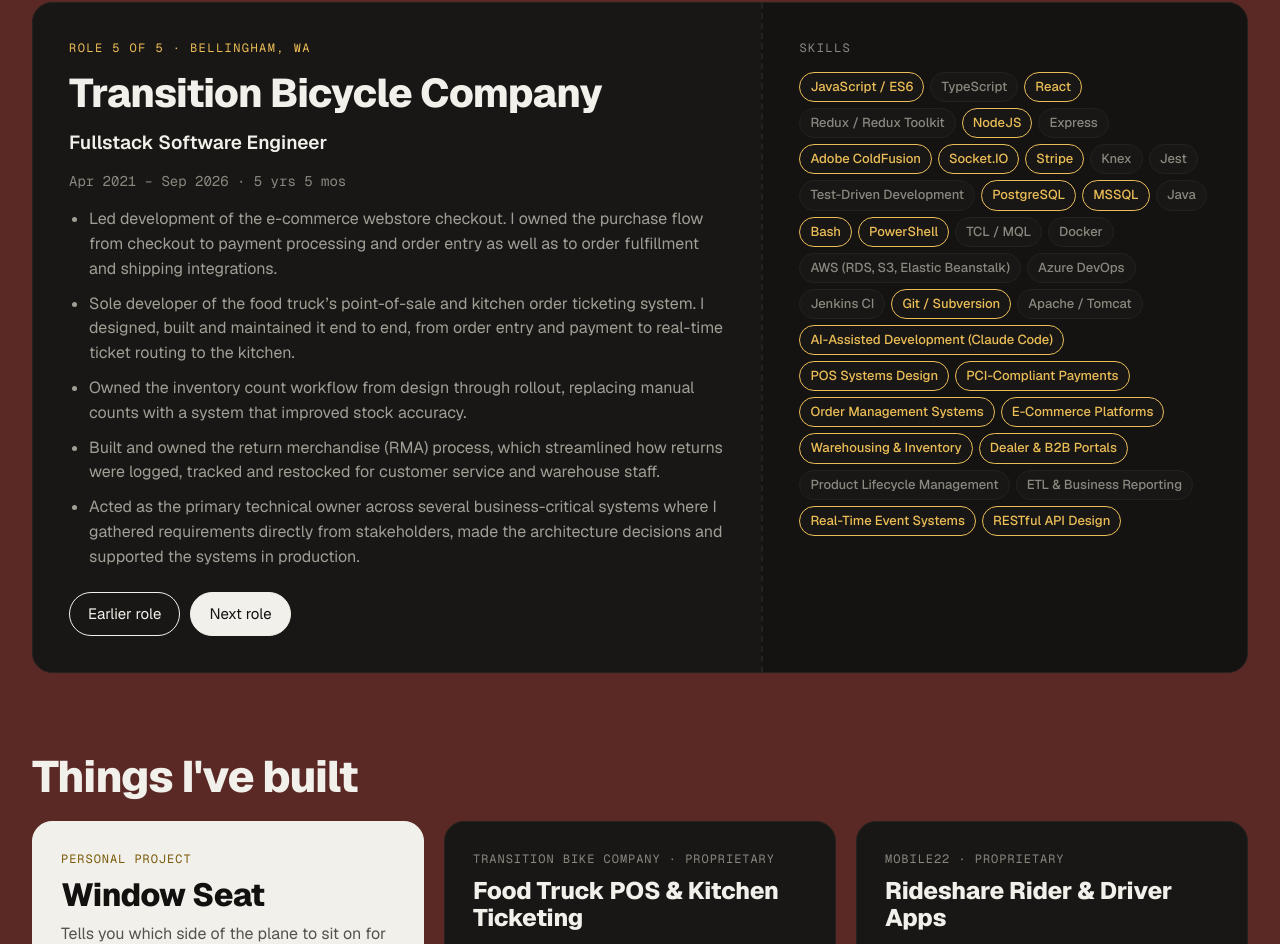
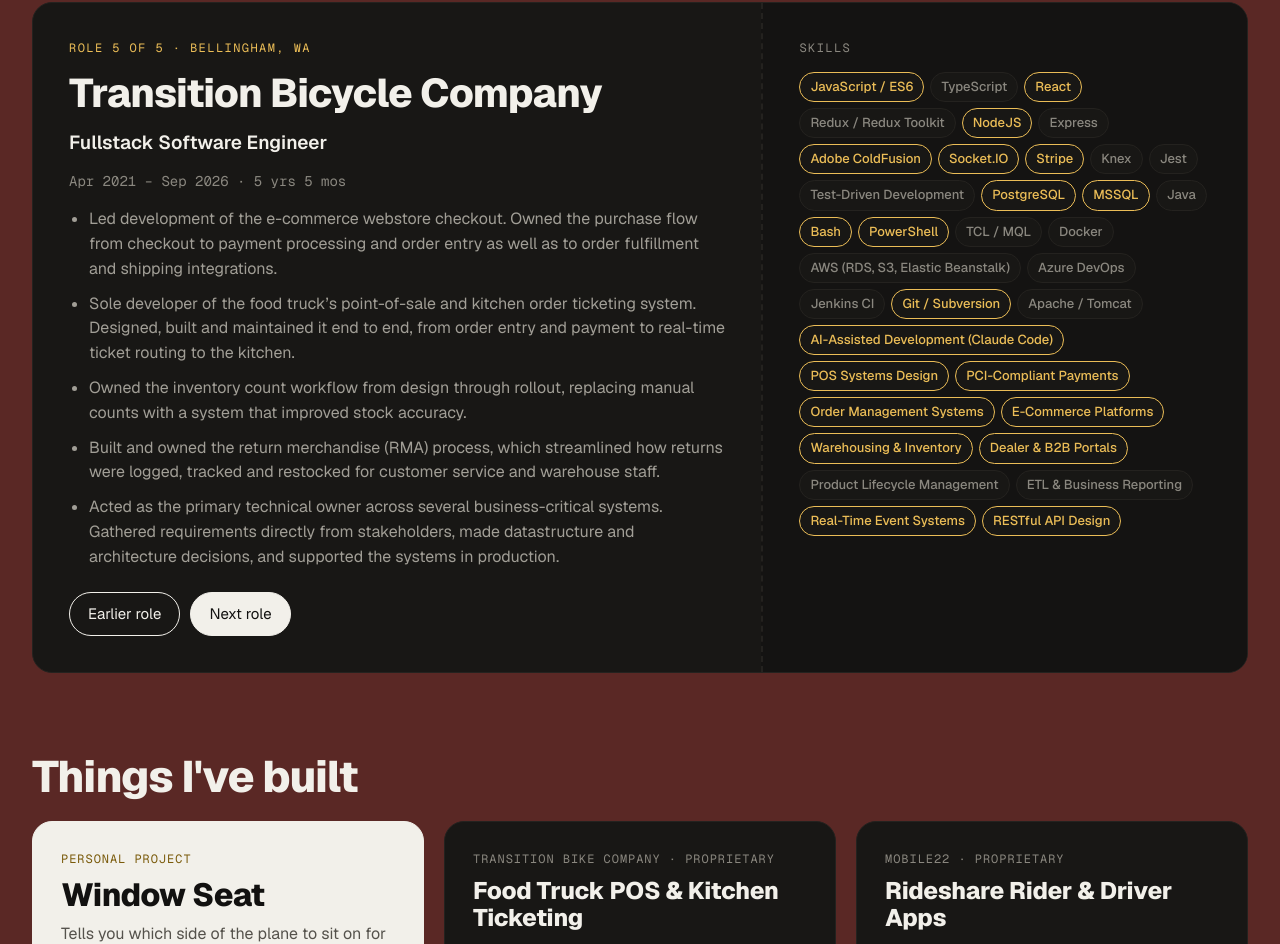
Before and after one commit to malerba423/jmalerba-portfolio, a React (Vite) app: page / in a window 1280 px wide. Shown: the part 1091-2035 px from the top of the page. Built offline with nearby package versions, Linux system fonts and the light colour scheme; the HTML template or start-up script is replaced by a standard one.

Commit message:
remove few instances of first person verbiage

```diff
--- a/src/data.ts
+++ b/src/data.ts
@@ -54,11 +54,11 @@
       'Git / Subversion',
     ],
     bullets: [
-      'Led development of the e-commerce webstore checkout. I owned the purchase flow from checkout to payment processing and order entry as well as to order fulfillment and shipping integrations.',
-      'Sole developer of the food truck’s point-of-sale and kitchen order ticketing system. I designed, built and maintained it end to end, from order entry and payment to real-time ticket routing to the kitchen.',
+      'Led development of the e-commerce webstore checkout. Owned the purchase flow from checkout to payment processing and order entry as well as to order fulfillment and shipping integrations.',
+      'Sole developer of the food truck’s point-of-sale and kitchen order ticketing system. Designed, built and maintained it end to end, from order entry and payment to real-time ticket routing to the kitchen.',
       'Owned the inventory count workflow from design through rollout, replacing manual counts with a system that improved stock accuracy.',
       'Built and owned the return merchandise (RMA) process, which streamlined how returns were logged, tracked and restocked for customer service and warehouse staff.',
-      'Acted as the primary technical owner across several business-critical systems where I gathered requirements directly from stakeholders, made the architecture decisions and supported the systems in production.',    ],
+      'Acted as the primary technical owner across several business-critical systems. Gathered requirements directly from stakeholders, made datastructure and architecture decisions, and supported the systems in production.',    ],
   },
   {
     company: 'Travelers Insurance',
```
